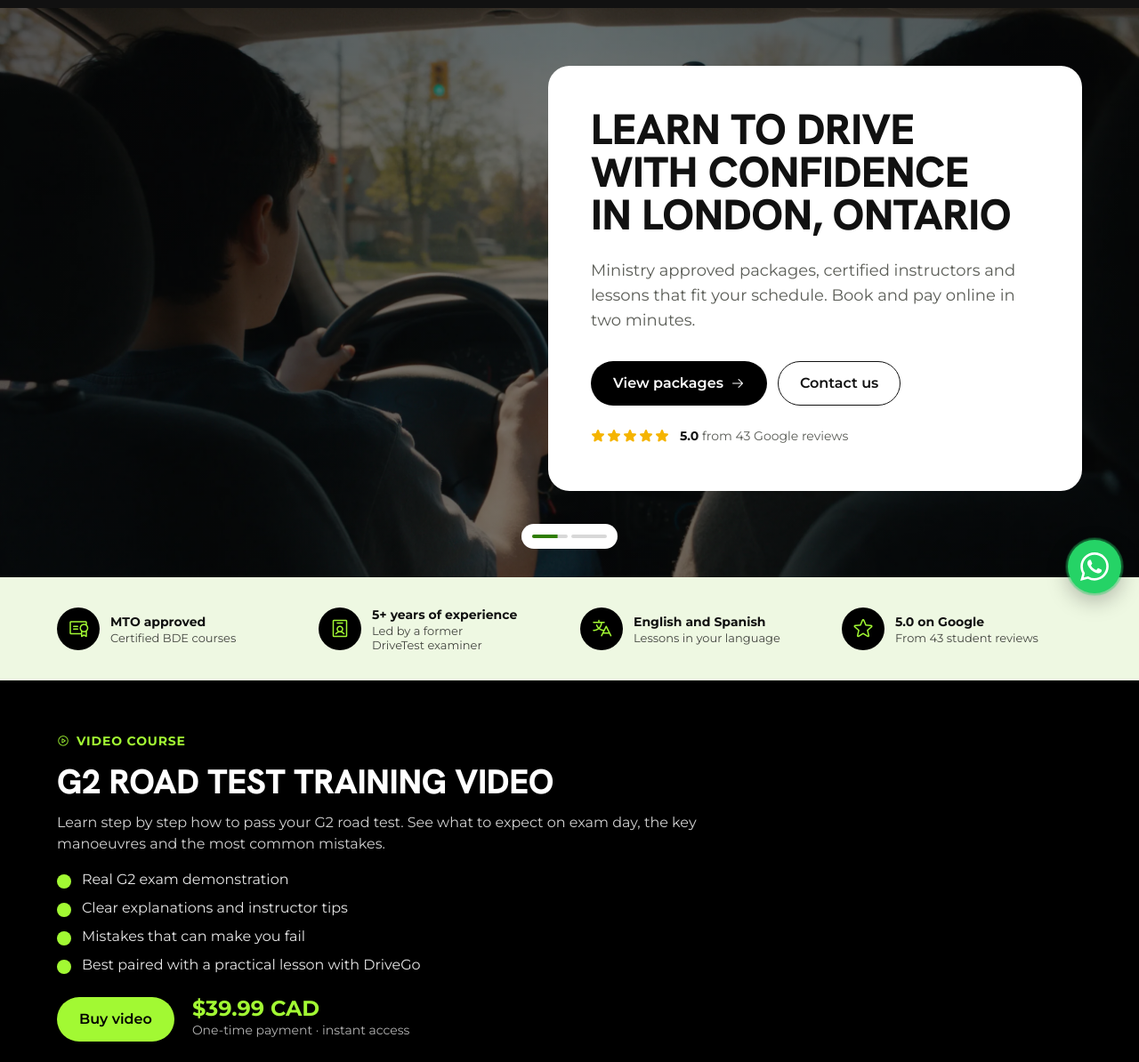
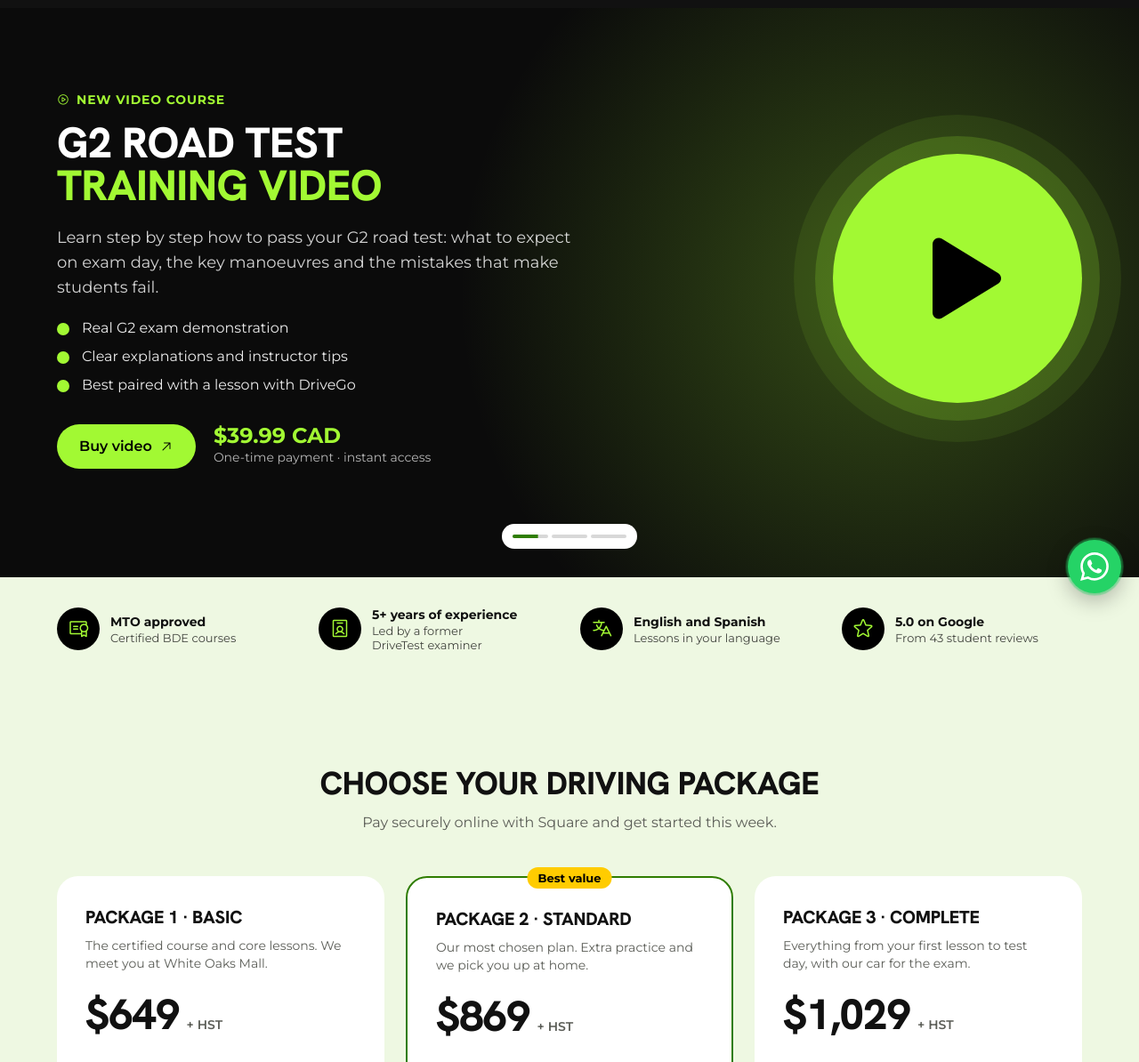
Before and after one commit to JhonBermudezz/drivego, a plain HTML site: page index.html in a window 1280 px wide. Shown: the part 113-1307 px from the top of the page at 89% size. Drawn offline with nearby package versions, Linux system fonts and the light colour scheme.

Commit message:
Move paid video banner into the home hero slider as slide 1
Co-Authored-By: Claude Sonnet 5.5 <noreply@anthropic.com>
Claude-Session: https://claude.ai/code/session_01MPLwwUH2SzykipauJ8Esb7

```diff
--- a/assets/css/styles.css
+++ b/assets/css/styles.css
@@ -869,17 +869,22 @@ dialog.bk::backdrop { background: rgba(0, 0, 0, 0.64); backdrop-filter: blur(6px
 .vcard iframe { position: absolute; inset: 0; width: 100%; height: 100%; border: 0; }
 @media (max-width: 640px) { .videos__strip { grid-template-columns: 1fr; } .vcard { width: min(100%, 340px); justify-self: center; } }
 
-/* Paid video banner */
-.promo { background: var(--black); color: var(--white); }
-.promo__grid { padding-top: 56px; padding-bottom: 56px; }
-.promo__body { max-width: 760px; }
-.promo__eyebrow { display: inline-flex; align-items: center; gap: 8px; color: var(--lime); font-weight: 700; font-size: 0.875rem; text-transform: uppercase; letter-spacing: 0.06em; margin: 0 0 12px; }
-.promo__title { font-size: clamp(1.75rem, 3vw, 2.5rem); line-height: 1.15; margin: 0 0 12px; color: var(--white); }
-.promo__text { color: rgba(255,255,255,0.82); margin: 0 0 16px; }
-.promo__list { list-style: none; padding: 0; margin: 0 0 24px; display: grid; gap: 8px; }
-.promo__list li { position: relative; padding-left: 28px; color: rgba(255,255,255,0.9); }
-.promo__list li::before { content: ""; position: absolute; left: 0; top: 0.35em; width: 16px; height: 16px; border-radius: 50%; background: var(--lime); }
-.promo__cta { display: flex; flex-wrap: wrap; align-items: center; gap: 20px; }
-.promo__price { margin: 0; display: grid; }
-.promo__price strong { font-size: 1.5rem; color: var(--lime); }
-.promo__price span { font-size: 0.875rem; color: rgba(255,255,255,0.7); }
+/* Slide: paid video */
+.slide--video { background: radial-gradient(circle at 78% 50%, rgba(162,249,51,0.28), transparent 46%), #0b0b0b; color: var(--white); }
+.slide__video { align-items: center; justify-content: space-between; gap: 48px; }
+.video__body { max-width: 640px; }
+.video__eyebrow { display: inline-flex; align-items: center; gap: 8px; color: var(--lime); font-weight: 700; font-size: 0.875rem; text-transform: uppercase; letter-spacing: 0.06em; }
+.video__title { margin-top: 12px; font-size: 3rem; line-height: 1; color: var(--white); }
+.video__title .hl { color: var(--lime); }
+.video__text { margin-top: 20px; color: rgba(255,255,255,0.82); font-size: 1.125rem; line-height: 1.75rem; }
+.video__list { list-style: none; padding: 0; margin: 20px 0 0; display: grid; gap: 8px; }
+.video__list li { position: relative; padding-left: 28px; color: rgba(255,255,255,0.92); }
+.video__list li::before { content: ""; position: absolute; left: 0; top: 0.4em; width: 14px; height: 14px; border-radius: 50%; background: var(--lime); }
+.video__cta { display: flex; flex-wrap: wrap; align-items: center; gap: 20px; margin-top: 32px; }
+.video__price { display: grid; margin: 0; }
+.video__price strong { font-size: 1.5rem; color: var(--lime); }
+.video__price span { font-size: 0.875rem; color: rgba(255,255,255,0.7); }
+.video__play { flex: none; display: grid; place-items: center; width: 280px; height: 280px; border-radius: 50%; background: var(--lime); color: var(--black); font-size: 7rem; box-shadow: 0 0 0 20px rgba(162,249,51,0.18), 0 0 0 44px rgba(162,249,51,0.08); }
+.slide--video ~ .slide .hero__card { }
+@media (max-width: 1023px) { .video__play { display: none; } }
+@media (max-width: 640px) { .video__title { font-size: 2.1rem; } .slide--video .hero__inner { padding-bottom: 72px; } }
--- a/index.html
+++ b/index.html
@@ -121,8 +121,29 @@
     <!-- 2 · Hero slider -->
     <section class="hero" aria-roledescription="carousel" aria-label="Highlights" data-slider>
       <div class="hero__slides">
+        <!-- Slide 0 · Paid video -->
+        <article class="slide slide--video is-active" aria-roledescription="slide" aria-label="1 of 3" data-slide>
+          <div class="container hero__inner hero__inner--left slide__video">
+            <div class="video__body">
+              <p class="video__eyebrow"><i class="ph ph-play-circle" aria-hidden="true"></i> New video course</p>
+              <h2 class="video__title">G2 Road Test <span class="hl">Training Video</span></h2>
+              <p class="video__text">Learn step by step how to pass your G2 road test: what to expect on exam day, the key manoeuvres and the mistakes that make students fail.</p>
+              <ul class="video__list">
+                <li>Real G2 exam demonstration</li>
+                <li>Clear explanations and instructor tips</li>
+                <li>Best paired with a lesson with DriveGo</li>
+              </ul>
+              <div class="video__cta">
+                <a class="btn btn--primary btn--lg" href="https://payhip.com/b/6sLtV" target="_blank" rel="noopener">Buy video <i class="ph ph-arrow-up-right" aria-hidden="true"></i></a>
+                <p class="video__price"><strong>$39.99 CAD</strong><span>One-time payment · instant access</span></p>
+              </div>
+            </div>
+            <div class="video__play" aria-hidden="true"><i class="ph-fill ph-play"></i></div>
+          </div>
+        </article>
+
         <!-- Slide 1 -->
-        <article class="slide slide--photo is-active" aria-roledescription="slide" aria-label="1 of 2" data-slide>
+        <article class="slide slide--photo" aria-roledescription="slide" aria-label="2 of 3" data-slide>
           <img class="hero__bg" src="assets/img/hero-wide.webp" alt="A learner driver with both hands on the wheel during a lesson, seen from the back seat" width="2000" height="1100" fetchpriority="high">
           <div class="container hero__inner">
             <div class="hero__card">
@@ -141,7 +162,7 @@
         </article>
 
         <!-- Slide 2 -->
-        <article class="slide slide--stories" aria-roledescription="slide" aria-label="2 of 2" data-slide>
+        <article class="slide slide--stories" aria-roledescription="slide" aria-label="3 of 3" data-slide>
           <img class="hero__bg" src="assets/img/bg-stories.webp" alt="A blue driving school car on a quiet highway" width="2600" height="1114" loading="lazy">
           <div class="slide__photos">
             <img src="assets/img/stories/story-4.webp" alt="Student laughing as she shows her new licence" width="640" height="640" loading="lazy">
@@ -168,6 +189,7 @@
       <div class="slider__progress" role="group" aria-label="Choose a slide">
         <button type="button" class="slider__line" aria-label="Show slide 1" aria-current="true" data-dot="0"><span></span></button>
         <button type="button" class="slider__line" aria-label="Show slide 2" data-dot="1"><span></span></button>
+        <button type="button" class="slider__line" aria-label="Show slide 3" data-dot="2"><span></span></button>
       </div>
     </section>
 
@@ -189,27 +211,6 @@
         <div class="trust__item">
           <span class="trust__icon"><i class="ph ph-star" aria-hidden="true"></i></span>
           <div><p class="trust__title">5.0 on Google</p><p class="trust__text">From 43 student reviews</p></div>
-        </div>
-      </div>
-    </section>
-
-    <!-- Paid video banner -->
-    <section class="promo" aria-labelledby="promo-title">
-      <div class="container promo__grid">
-        <div class="promo__body">
-          <p class="promo__eyebrow"><i class="ph ph-play-circle" aria-hidden="true"></i> Video course</p>
-          <h2 class="promo__title" id="promo-title">G2 Road Test Training Video</h2>
-          <p class="promo__text">Learn step by step how to pass your G2 road test. See what to expect on exam day, the key manoeuvres and the most common mistakes.</p>
-          <ul class="promo__list">
-            <li>Real G2 exam demonstration</li>
-            <li>Clear explanations and instructor tips</li>
-            <li>Mistakes that can make you fail</li>
-            <li>Best paired with a practical lesson with DriveGo</li>
-          </ul>
-          <div class="promo__cta">
-            <a class="btn btn--primary btn--lg" href="https://payhip.com/b/6sLtV" target="_blank" rel="noopener">Buy video</a>
-            <p class="promo__price"><strong>$39.99 CAD</strong><span>One-time payment · instant access</span></p>
-          </div>
         </div>
       </div>
     </section>
```
Also changed, not shown: road-test.html (+0 -21 lines).
